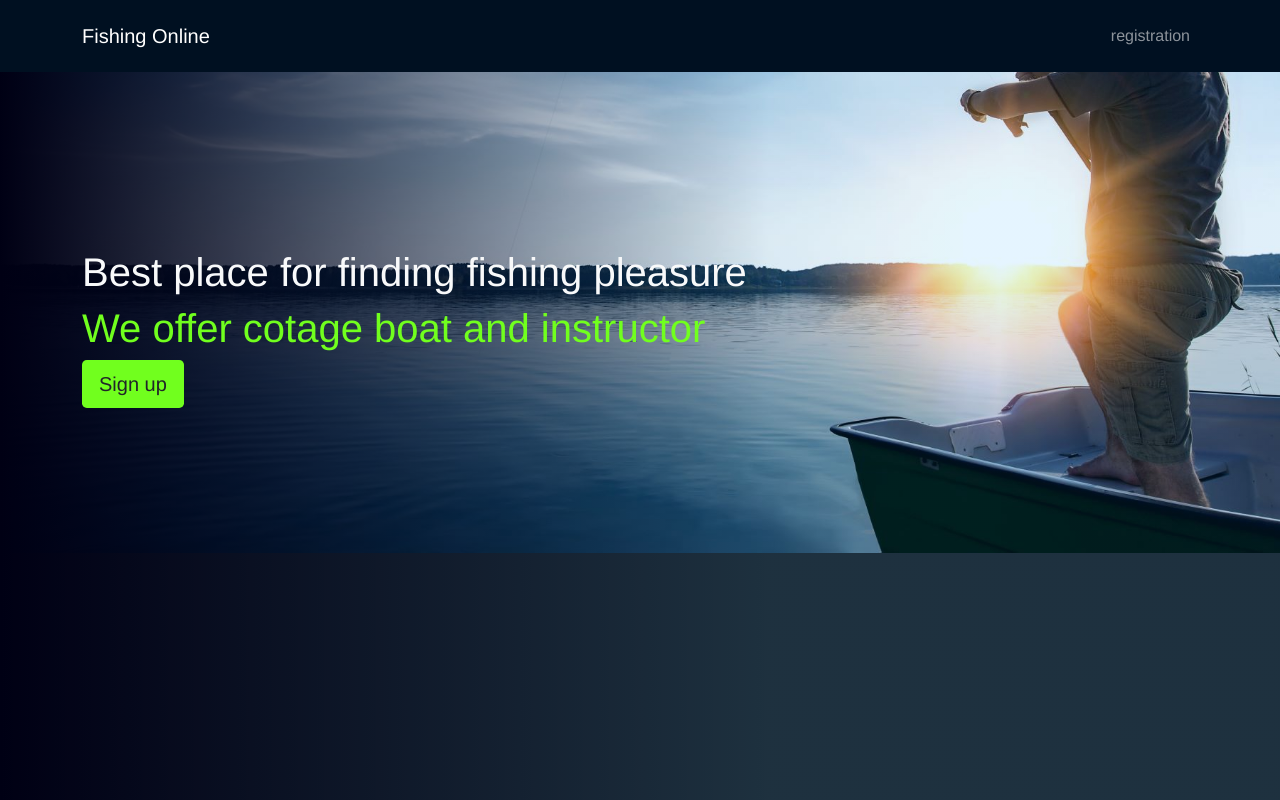
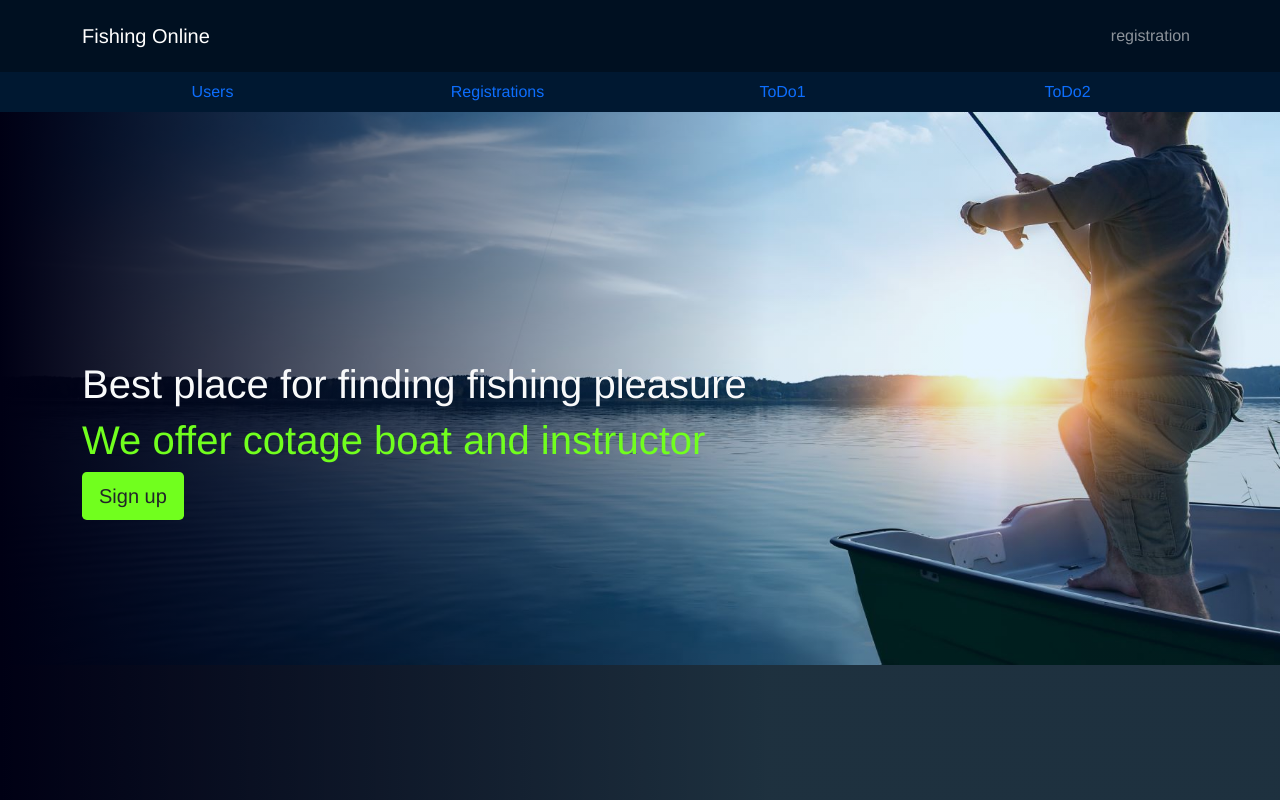
Before and after one commit to kukuckarastislav/ISA-proj, a Vue app in the folder frontend/isa-frontend/: page / in a window 1280 px wide. Shown: the top 800 px of the page. Built offline with nearby package versions, Linux system fonts and the light colour scheme.

Commit message:
feat: added links for admin

```diff
--- a/frontend/isa-frontend/package.json
+++ b/frontend/isa-frontend/package.json
@@ -9,6 +9,7 @@
   "dependencies": {
     "@popperjs/core": "^2.11.0",
     "bootstrap": "^5.1.3",
+    "bootstrap-icons": "^1.7.2",
     "core-js": "^3.6.5",
     "vue": "^3.0.0",
     "vue-router": "^4.0.0-0"
--- a/frontend/isa-frontend/src/App.vue
+++ b/frontend/isa-frontend/src/App.vue
@@ -1,17 +1,9 @@
 <template>
   <!-- NAV -->
-  <nav class="navbar navbar-expand-lg navbar-dark py-3 fixed-top isa-color-standard">
+  <div class="fixed-top">
+          <nav class="navbar navbar-expand-lg navbar-dark py-3 isa-color-standard">
               <div class="container">
                   <a href="/" class="navbar-brand">Fishing Online</a>
-
-                <button
-                class="navbar-toggler"
-                        type="button"
-                data-bs-toggle="collapse"
-                data-bs-target="#navmenu"
-                >
-                <span class="navbar-toggler-icon"></span>
-                </button>
 
                   <div class="collapse navbar-collapse" d="navmenu">
                       <ul class="navbar-nav ms-auto">
@@ -22,6 +14,19 @@
                   </div>
               </div>
           </nav>
+
+    <div v-if="typeOfUser == 'Admin'">
+      <AdminLinks></AdminLinks>
+    </div>
+    <!--
+    <div v-if="typeOfUser == 'CottageOwner'">
+      <CottageOwnerLinks></CottageOwnerLinks>
+    </div>
+    -->
+
+  </div>
+  <div style="height: 72px;"></div>
+  <div v-if="typeOfUser != 'None'" style="height: 40px;"></div>
 
   <router-view/>
 
@@ -41,11 +46,18 @@
 <script>
 import "bootstrap/dist/css/bootstrap.min.css"
 import "bootstrap"
+import AdminLinks from './views/Admin.vue'
 
 export default {
   name: 'App',
   components: {
+    AdminLinks
 
+  },
+  data: function(){
+    return {
+      typeOfUser: 'Admin'
+    }
   }
 }
 </script>
--- a/frontend/isa-frontend/src/assets/globalStyle.css
+++ b/frontend/isa-frontend/src/assets/globalStyle.css
@@ -18,3 +18,8 @@
     background-color: #71ff1e;
     color: #001021;
 }
+
+
+.isa-color-User{
+    background-color: #001831;
+}
--- a/frontend/isa-frontend/src/router/index.js
+++ b/frontend/isa-frontend/src/router/index.js
@@ -1,10 +1,12 @@
 import { createRouter, createWebHistory } from 'vue-router'
 import Home from '../views/Home.vue'
 import Registration from '../views/Registration.vue'
+import Admin from '../views/Admin.vue'
 
 const routes = [
   { path: '/', name: 'Home', component: Home },
-  { path: '/registration', name: 'Registration', component: Registration}
+  { path: '/registration', name: 'Registration', component: Registration },
+  { path: '/admin', name: 'Admin', component: Admin }
 ]
 
 const router = createRouter({
--- /dev/null
+++ b/frontend/isa-frontend/src/views/Admin.vue
@@ -0,0 +1,46 @@
+<template>
+
+    <div class="isa-color-User">
+        <div class="container">
+            <div class="row align-items-center justify-content-between">
+                <div class="col">
+                    <a href="/users" class="nav-link">Users</a>
+                </div>
+                <div class="col">
+                    <a href="/" class="nav-link">Registrations</a>
+                </div>
+                <div class="col">
+                    <a href="/" class="nav-link">ToDo1</a>
+                </div>
+                <div class="col">
+                    <a href="/" class="nav-link">ToDo2</a>
+                </div>
+            </div>
+        </div>
+    </div>
+
+</template>
+
+<script>
+
+export default {
+  name: 'AdminLinks',
+  components: {
+
+  },
+  data: function(){
+    return {
+
+    }
+  },
+  methods: {
+
+  }
+}
+</script>
+
+
+<style scoped>
+
+
+</style>
--- a/frontend/isa-frontend/src/views/Registration.vue
+++ b/frontend/isa-frontend/src/views/Registration.vue
@@ -1,5 +1,4 @@
 <template>
-    <div style="height: 100px;"></div>
 
 
     <div class="container">
```
Also changed, not shown: frontend/isa-frontend/src/assets/icons/people-fill.svg (added), 1 other file (tests, documents, lock files or other folders). Lines whose indentation alone changed are shown as unchanged.
